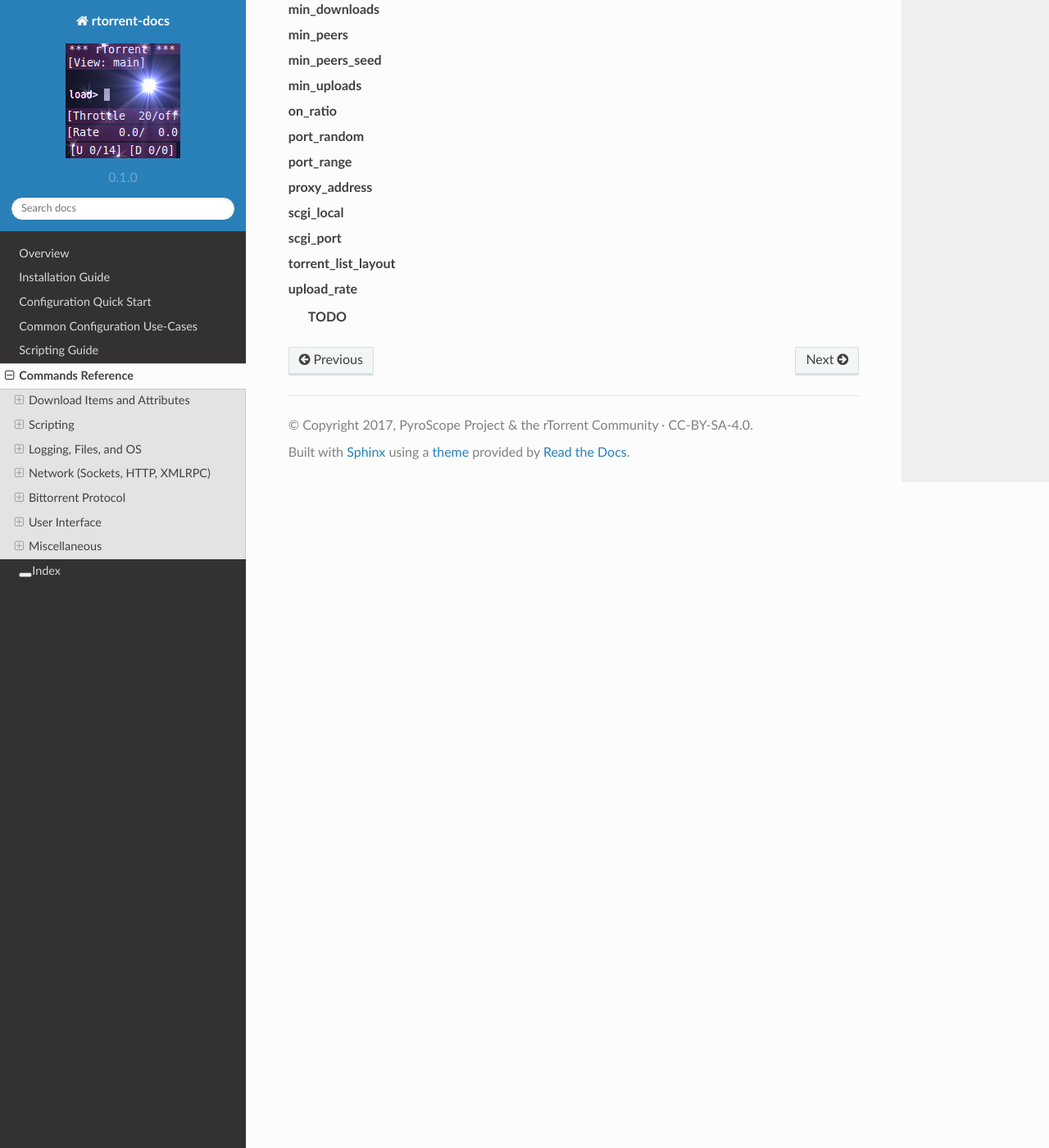
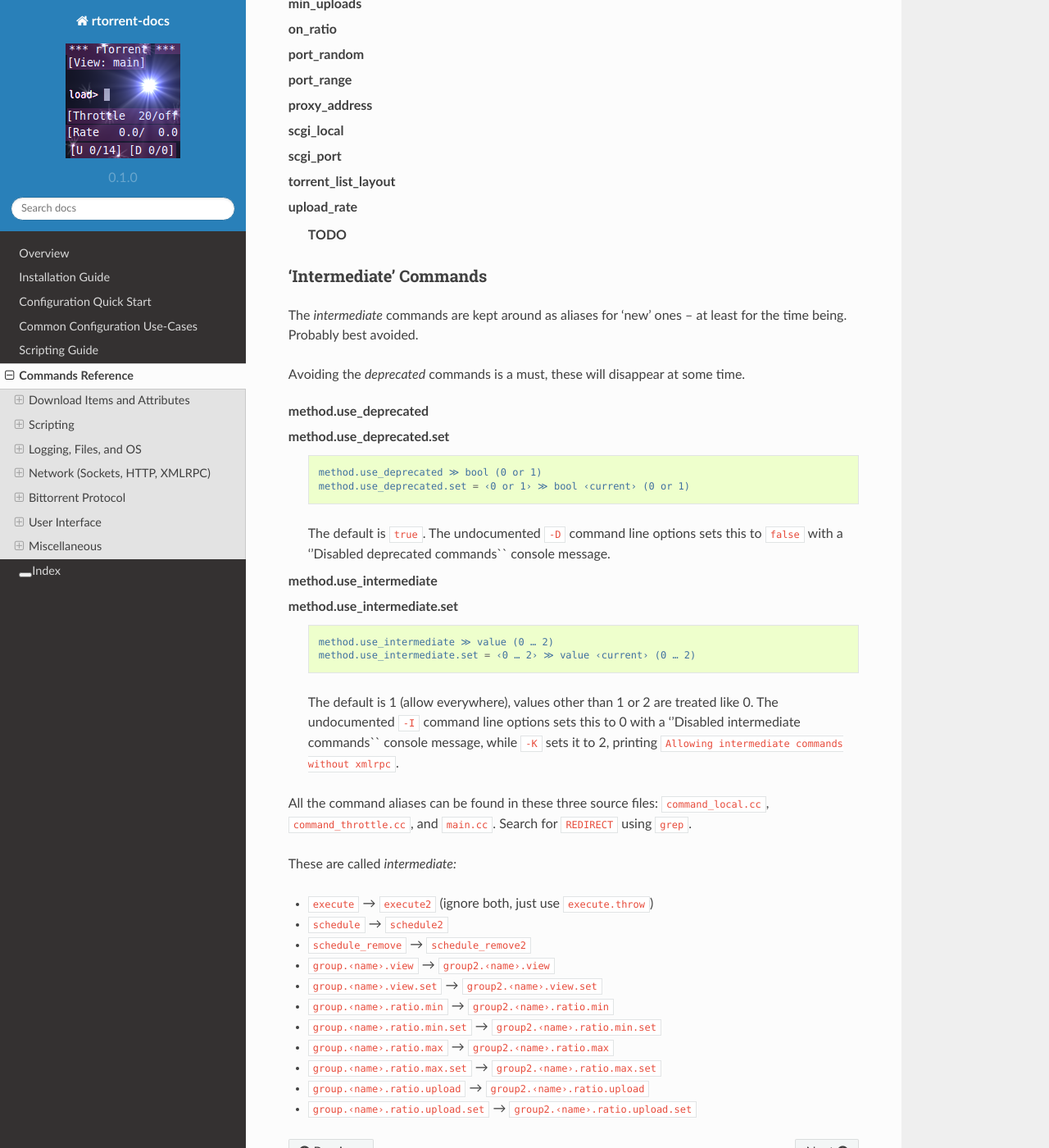
Before and after one commit to rtorrent-community/rtorrent-docs, a Sphinx documentation site: the page built from docs/cmd-ref.rst, in a window 1280 px wide and 1400 px high, scrolled down 37391 px. Shown: the whole window at 82% size. Built offline with Sphinx 7.4.7 and the Read the Docs theme 2.0.0, drawn with Linux system fonts in a browser that asks for light colours; some of the changed text lies outside the part shown.

Commit message:
some info in ‘intermediate’ commands

```diff
--- a/docs/cmd-ref.rst
+++ b/docs/cmd-ref.rst
@@ -149,3 +149,63 @@ TODO (singles)
     upload_rate
 
         **TODO**
+
+
+‘Intermediate’ Commands
+^^^^^^^^^^^^^^^^^^^^^^^
+
+The *intermediate* commands are kept around as aliases for ‘new’ ones
+– at least for the time being. Probably best avoided.
+
+Avoiding the *deprecated* commands is a must, these will disappear at some time.
+
+.. glossary::
+
+    method.use_deprecated
+    method.use_deprecated.set
+
+        .. code-block:: ini
+
+            method.use_deprecated ≫ bool (0 or 1)
+            method.use_deprecated.set = ‹0 or 1› ≫ bool ‹current› (0 or 1)
+
+        The default is ``true``.
+        The undocumented ``-D`` command line options sets this to ``false``
+        with a ''Disabled deprecated commands`` console message.
+
+    method.use_intermediate
+    method.use_intermediate.set
+
+        .. code-block:: ini
+
+            method.use_intermediate ≫ value (0 … 2)
+            method.use_intermediate.set = ‹0 … 2› ≫ value ‹current› (0 … 2)
+
+        The default is 1 (allow everywhere), values other than 1 or 2 are treated like 0.
+        The undocumented ``-I`` command line options sets this to 0
+        with a ''Disabled intermediate commands`` console message,
+        while ``-K`` sets it to 2,
+        printing ``Allowing intermediate commands without xmlrpc``.
+
+
+All the command aliases can be found in these three source files:
+``command_local.cc``, ``command_throttle.cc``, and ``main.cc``.
+Search for ``REDIRECT`` using ``grep``.
+
+These are called *intermediate:*
+
+* ``execute`` → ``execute2`` (ignore both, just use ``execute.throw``)
+* ``schedule`` → ``schedule2``
+* ``schedule_remove`` → ``schedule_remove2``
+
+* ``group.‹name›.view`` → ``group2.‹name›.view``
+* ``group.‹name›.view.set`` → ``group2.‹name›.view.set``
+* ``group.‹name›.ratio.min`` → ``group2.‹name›.ratio.min``
+* ``group.‹name›.ratio.min.set`` → ``group2.‹name›.ratio.min.set``
+* ``group.‹name›.ratio.max`` → ``group2.‹name›.ratio.max``
+* ``group.‹name›.ratio.max.set`` → ``group2.‹name›.ratio.max.set``
+* ``group.‹name›.ratio.upload`` → ``group2.‹name›.ratio.upload``
+* ``group.‹name›.ratio.upload.set`` → ``group2.‹name›.ratio.upload.set``
+
+
+.. END cmd-ref
--- a/docs/include-cmd-scripting.rst
+++ b/docs/include-cmd-scripting.rst
@@ -168,10 +168,6 @@
         **TODO**
 
     method.redirect
-    method.use_deprecated
-    method.use_deprecated.set
-    method.use_intermediate
-    method.use_intermediate.set
 
         **TODO**
 
```
